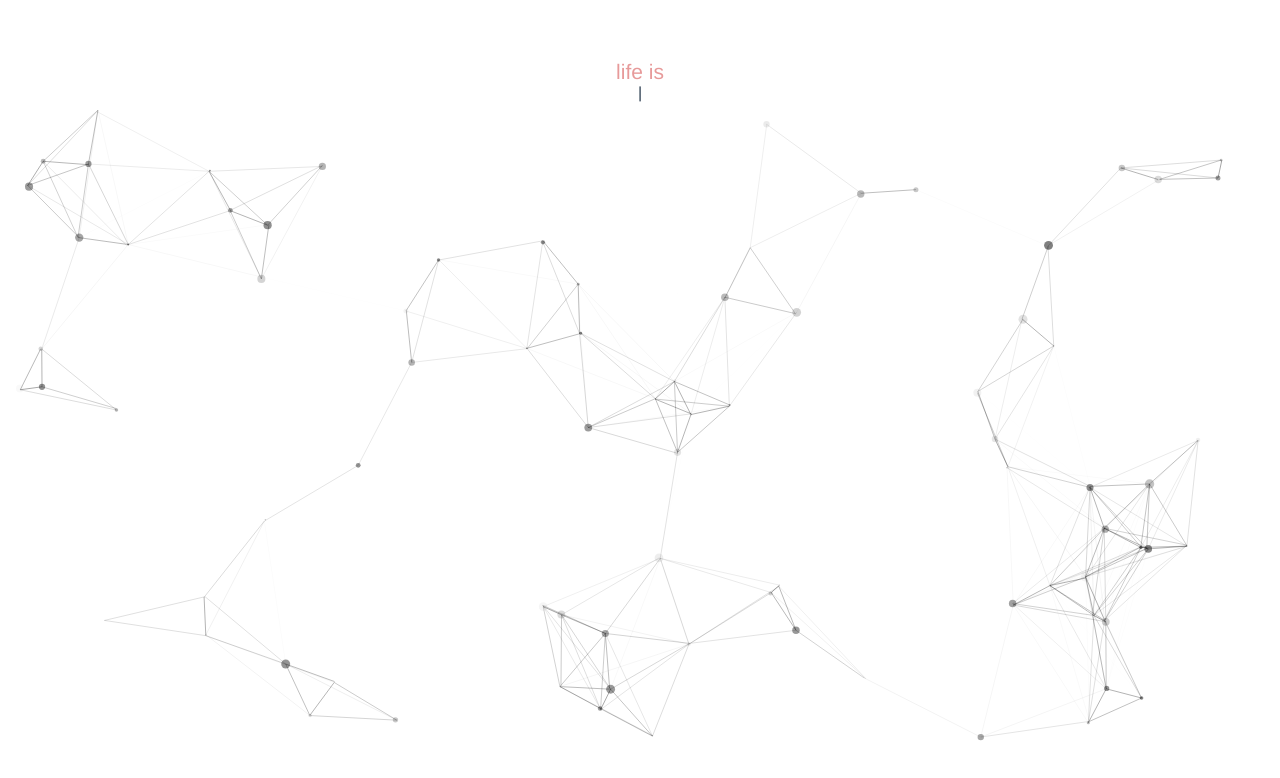
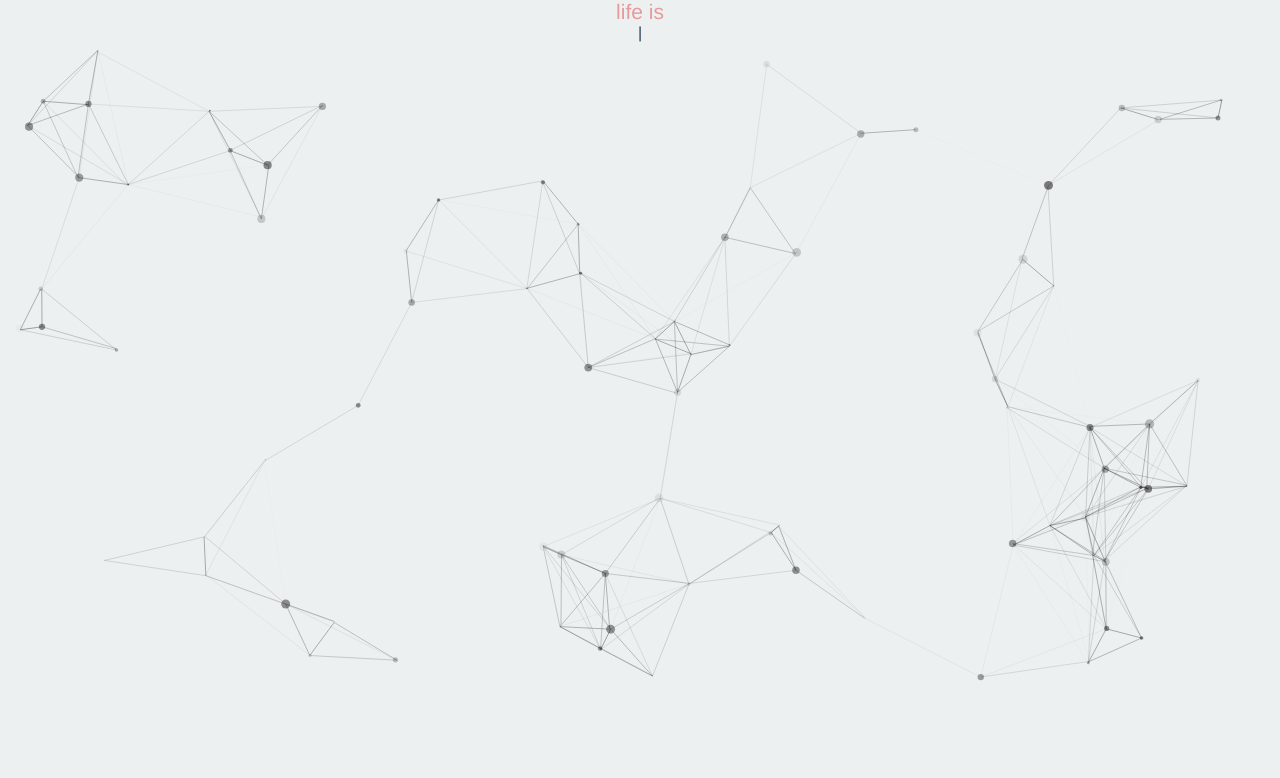
Before and after one commit to jonnzer/groceryHouse, a Vue app in the folder groceryHouse/: page / in a window 1280 px wide. Shown: the top 778 px of the page. Built offline with nearby package versions, Linux system fonts and the light colour scheme; what mo-js would draw is missing.

Commit message:
修改部分样式，让demo满屏

```diff
--- a/groceryHouse/src/App.vue
+++ b/groceryHouse/src/App.vue
@@ -20,7 +20,9 @@ export default {
   -moz-osx-font-smoothing: grayscale;
   text-align: center;
   color: #2c3e50;
-  margin-top: 60px;
+  background:#ecf0f1;
+  width: 100%;
+  height: 100%;
 }
 
 
```
